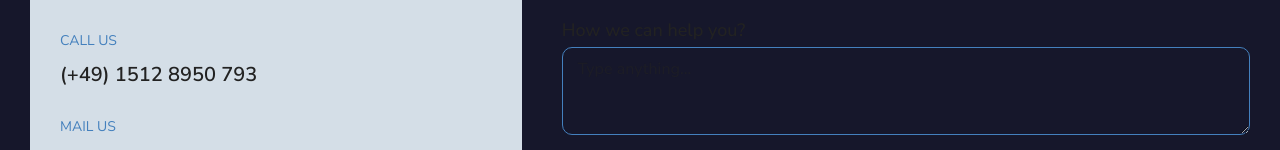
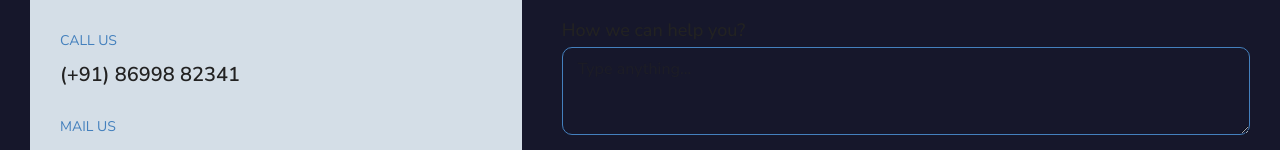
Before and after one commit to HumanshiJangra/tech-hungers, a Next.js app: page /contact in a window 1280 px wide. Shown: the part 352-502 px from the top of the page. Built offline with nearby package versions, Linux system fonts and the light colour scheme.

Commit message:
contact no. changed

```diff
--- a/src/app/components/Contact.tsx
+++ b/src/app/components/Contact.tsx
@@ -67,7 +67,7 @@ const Contact = () => {
             Call Us
           </h3>
           <p className="text-[#222222] text-xl font-semibold mb-7">
-            (+49) 1512 8950 793
+            (+91) 86998 82341
           </p>
           <h3 className="text-[#4480bd] text-sm mb-[10px] uppercase">
             Mail Us
```
